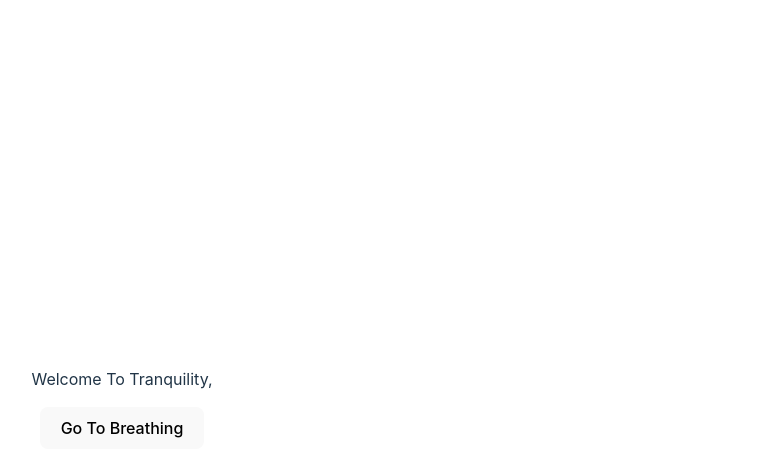
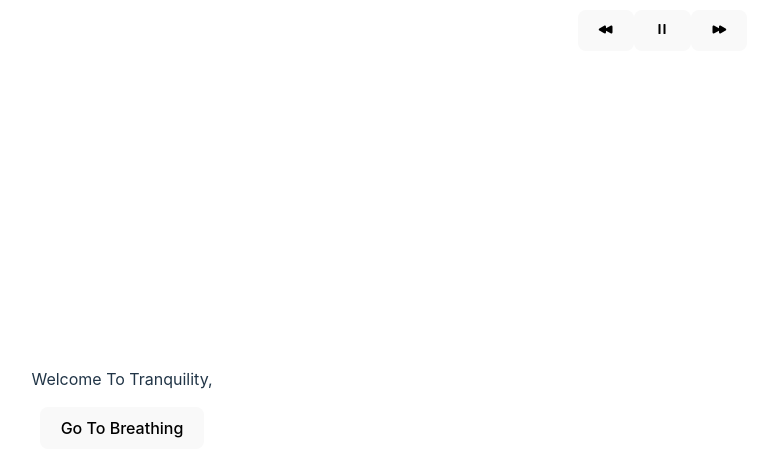
Before and after one commit to AndrewTran03/Tranquility-App---VTHackViolet---Spring2024, a React (Vite) app in the folder client/: page /welcome in a window 1280 px wide. Shown: the top 476 px of the page, without its empty margins (518-1275 px from the left). Built offline with nearby package versions, Linux system fonts and the light colour scheme.

Commit message:
Added back the audio file to the welcome page

```diff
--- a/client/src/components/Welcome.tsx
+++ b/client/src/components/Welcome.tsx
@@ -1,6 +1,7 @@
 import React, { FormEvent, useContext } from "react";
 import { useNavigate } from "react-router-dom";
 import UsernameContext from "../shared/UsernameContext";
+import Audio from "./Audio";
 
 const Welcome: React.FC = () => {
   const { username } = useContext(UsernameContext);
@@ -18,6 +19,7 @@ const Welcome: React.FC = () => {
       <button type="submit" onClick={handleEnterBreathing}>
         Go To Breathing
       </button>
+      <Audio />
     </>
   );
 };
```
